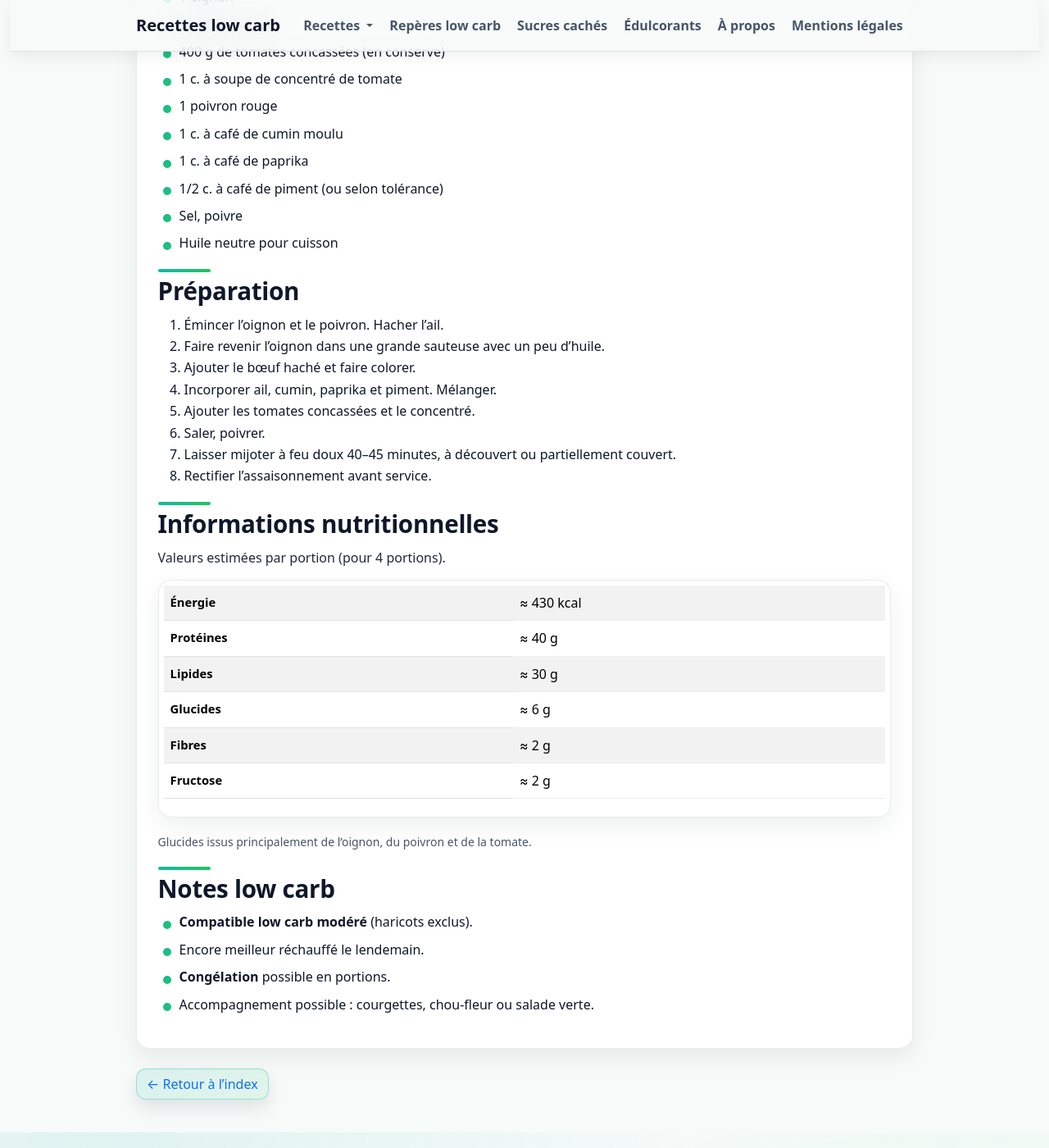
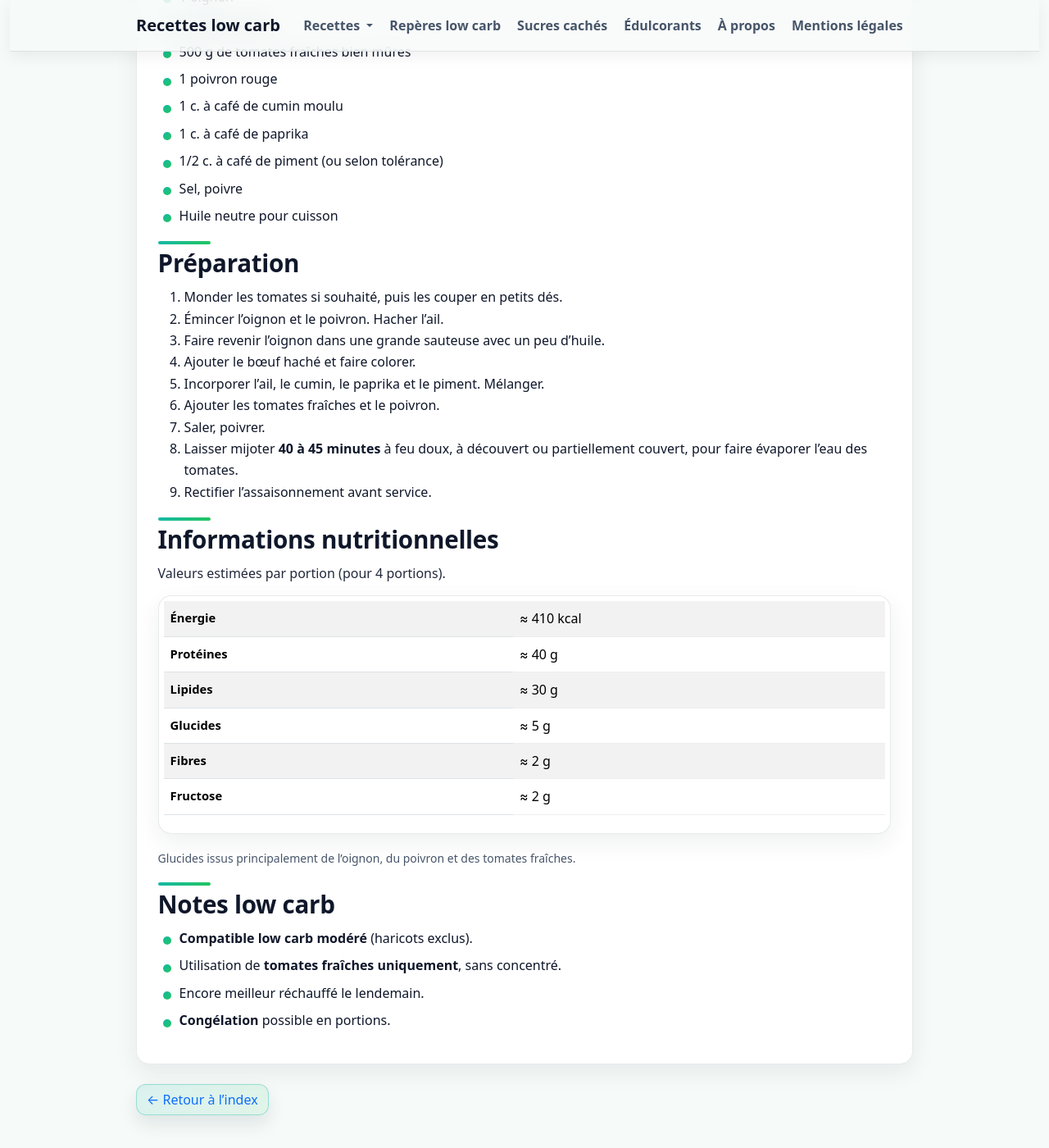
Before and after one commit to laurie-boissay/laurie-boissay.github.io, a Jekyll site: the page built from recettes/chili-con-carne.html, in a window 1280 px wide and 1400 px high, scrolled down 759 px. Shown: the whole window at 82% size. Built offline with Jekyll 4.4.1, drawn with Linux system fonts in a browser that asks for light colours; some of the changed text lies outside the part shown.

Commit message:
Update chili-con-carne.html

```diff
--- a/recettes/chili-con-carne.html
+++ b/recettes/chili-con-carne.html
@@ -1,7 +1,7 @@
 ---
 layout: recipe
 title: "Chili con carne"
-description: "Chili con carne sans haricots, riche en viande et épices. Plat complet low carb modéré, nourrissant et réchauffant."
+description: "Chili con carne sans haricots, préparé avec tomates fraîches. Plat complet low carb modéré, riche en viande et épices."
 recipe_title: "Chili con carne"
 recipe_subtitle: "Plat chaud complet — low carb modéré — très protéiné"
 recipe_group: "Plats à base de viande"
@@ -11,19 +11,18 @@ tags:
   - low-carb-modere
   - tres-proteine
   - congelable
+
 extra_head: |
   <script type="application/ld+json">
   {
     "@context": "https://schema.org",
     "@type": "Recipe",
     "name": "Chili con carne",
-    "description": "Chili con carne low carb sans haricots, riche en viande et épices.",
+    "description": "Chili con carne low carb sans haricots, préparé avec tomates fraîches.",
     "recipeYield": "4 portions",
     "prepTime": "PT15M",
     "cookTime": "PT45M",
     "totalTime": "PT60M",
-    "recipeCategory": "Plat",
-    "keywords": "chili con carne low carb",
     "author": { "@type": "Person", "name": "Laurie" }
   }
   </script>
@@ -32,7 +31,7 @@ extra_head: |
 <div class="recipe-lead">
   <p>
     Chili con carne <strong>sans haricots</strong>, riche en viande,
-    épicé à ajuster selon le goût. Plat complet et rassasiant.
+    mijoté avec des <strong>tomates fraîches</strong>. Plat nourrissant et rassasiant.
   </p>
   <ul>
     <li><strong>Portions :</strong> 4</li>
@@ -47,8 +46,7 @@ extra_head: |
   <li>800 g de bœuf haché</li>
   <li>1 oignon</li>
   <li>2 gousses d’ail</li>
-  <li>400 g de tomates concassées (en conserve)</li>
-  <li>1 c. à soupe de concentré de tomate</li>
+  <li>500 g de tomates fraîches bien mûres</li>
   <li>1 poivron rouge</li>
   <li>1 c. à café de cumin moulu</li>
   <li>1 c. à café de paprika</li>
@@ -59,13 +57,14 @@ extra_head: |
 
 <h2>Préparation</h2>
 <ol>
+  <li>Monder les tomates si souhaité, puis les couper en petits dés.</li>
   <li>Émincer l’oignon et le poivron. Hacher l’ail.</li>
   <li>Faire revenir l’oignon dans une grande sauteuse avec un peu d’huile.</li>
   <li>Ajouter le bœuf haché et faire colorer.</li>
-  <li>Incorporer ail, cumin, paprika et piment. Mélanger.</li>
-  <li>Ajouter les tomates concassées et le concentré.</li>
+  <li>Incorporer l’ail, le cumin, le paprika et le piment. Mélanger.</li>
+  <li>Ajouter les tomates fraîches et le poivron.</li>
   <li>Saler, poivrer.</li>
-  <li>Laisser mijoter à feu doux 40–45 minutes, à découvert ou partiellement couvert.</li>
+  <li>Laisser mijoter <strong>40 à 45 minutes</strong> à feu doux, à découvert ou partiellement couvert, pour faire évaporer l’eau des tomates.</li>
   <li>Rectifier l’assaisonnement avant service.</li>
 </ol>
 
@@ -74,23 +73,23 @@ extra_head: |
 <div class="table-responsive">
   <table class="table table-striped">
     <tbody>
-      <tr><th scope="row">Énergie</th><td>≈ 430 kcal</td></tr>
+      <tr><th scope="row">Énergie</th><td>≈ 410 kcal</td></tr>
       <tr><th scope="row">Protéines</th><td>≈ 40 g</td></tr>
       <tr><th scope="row">Lipides</th><td>≈ 30 g</td></tr>
-      <tr><th scope="row">Glucides</th><td>≈ 6 g</td></tr>
+      <tr><th scope="row">Glucides</th><td>≈ 5 g</td></tr>
       <tr><th scope="row">Fibres</th><td>≈ 2 g</td></tr>
       <tr><th scope="row">Fructose</th><td>≈ 2 g</td></tr>
     </tbody>
   </table>
 </div>
 <p class="small text-muted">
-  Glucides issus principalement de l’oignon, du poivron et de la tomate.
+  Glucides issus principalement de l’oignon, du poivron et des tomates fraîches.
 </p>
 
 <h2>Notes low carb</h2>
 <ul>
   <li><strong>Compatible low carb modéré</strong> (haricots exclus).</li>
+  <li>Utilisation de <strong>tomates fraîches uniquement</strong>, sans concentré.</li>
   <li>Encore meilleur réchauffé le lendemain.</li>
   <li><strong>Congélation</strong> possible en portions.</li>
-  <li>Accompagnement possible : courgettes, chou-fleur ou salade verte.</li>
 </ul>
```
